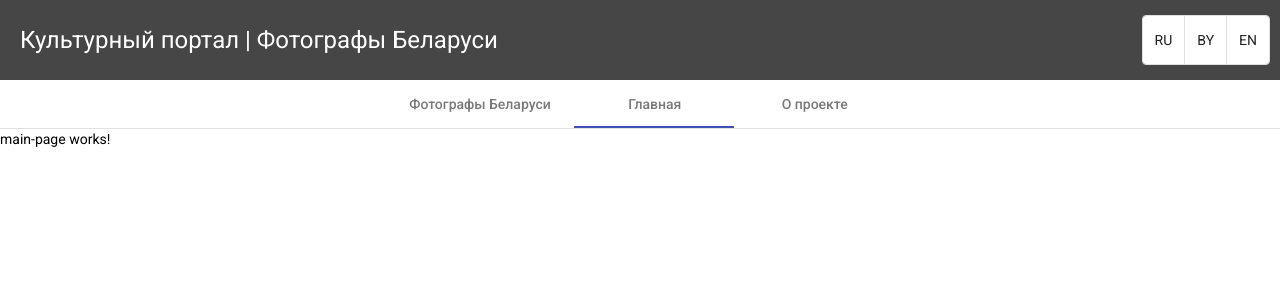
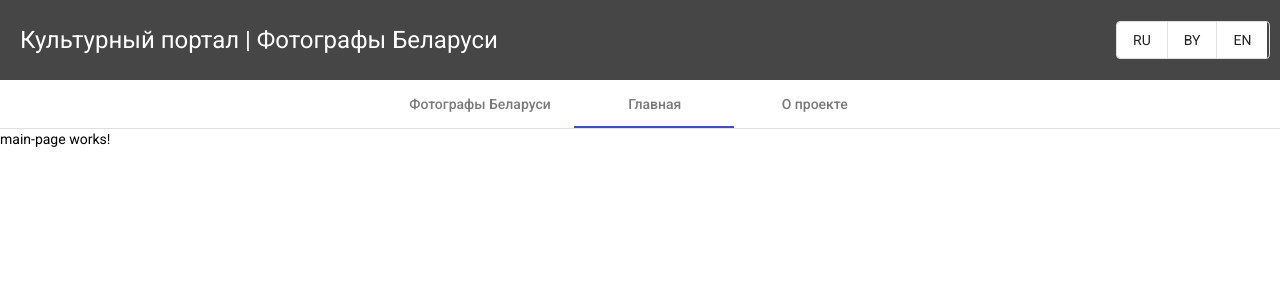
Before and after one commit to Angular-2020q1-group4/culture-portal, an Angular app: page /main in a window 1280 px wide. Shown: the top 300 px of the page. Built offline with nearby package versions, Linux system fonts and the light colour scheme.

Commit message:
fix: header beta release

```diff
--- a/src/app/shared/components/header/header.component.html
+++ b/src/app/shared/components/header/header.component.html
@@ -1,11 +1,7 @@
 <div class="header">
   <h1>Культурный портал | Фотографы Беларуси</h1>
 
-  <mat-button-toggle-group
-    class="set-language"
-    name="fontStyle"
-    aria-label="Font Style"
-  >
+  <mat-button-toggle-group name="fontStyle" aria-label="Font Style">
     <mat-button-toggle value="RU">RU</mat-button-toggle>
     <mat-button-toggle value="BY">BY</mat-button-toggle>
     <mat-button-toggle value="EN">EN</mat-button-toggle>
--- a/src/app/shared/components/header/header.component.scss
+++ b/src/app/shared/components/header/header.component.scss
@@ -10,9 +10,20 @@
     margin: 9px;
     margin-left: 20px;
     color: white;
+
+    @media screen and (max-width: 490px) {
+      font-size: 17px;
+      line-height: 22px;
+    }
   }
 }
 
-.set-language {
+.mat-button-toggle-group {
+  min-width: 152px;
   margin-right: 10px;
 }
+
+::ng-deep .mat-button-toggle-label-content {
+  line-height: 36px !important;
+  padding: 0 16px !important;
+}
--- a/src/styles.scss
+++ b/src/styles.scss
@@ -53,3 +53,7 @@
   margin: 0;
   font-family: Roboto, 'Helvetica Neue', sans-serif;
 }
+
+.mat-button-toggle-appearance-standard .mat-button-toggle-label-content {
+  line-height: 36px;
+}
```
